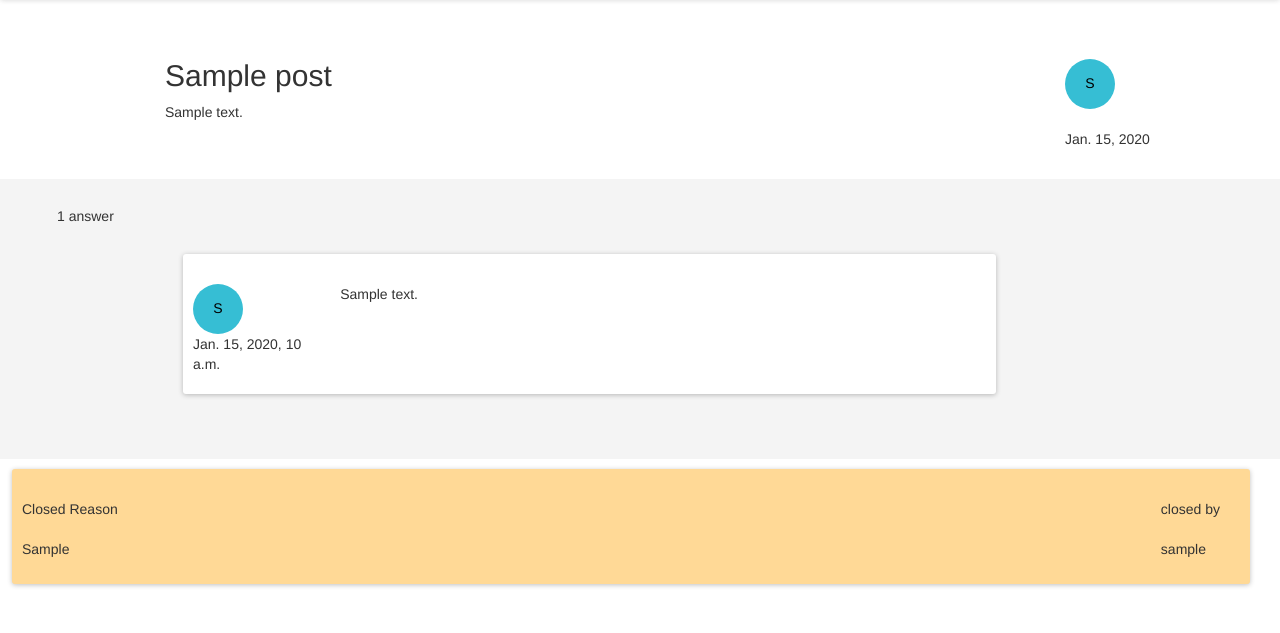
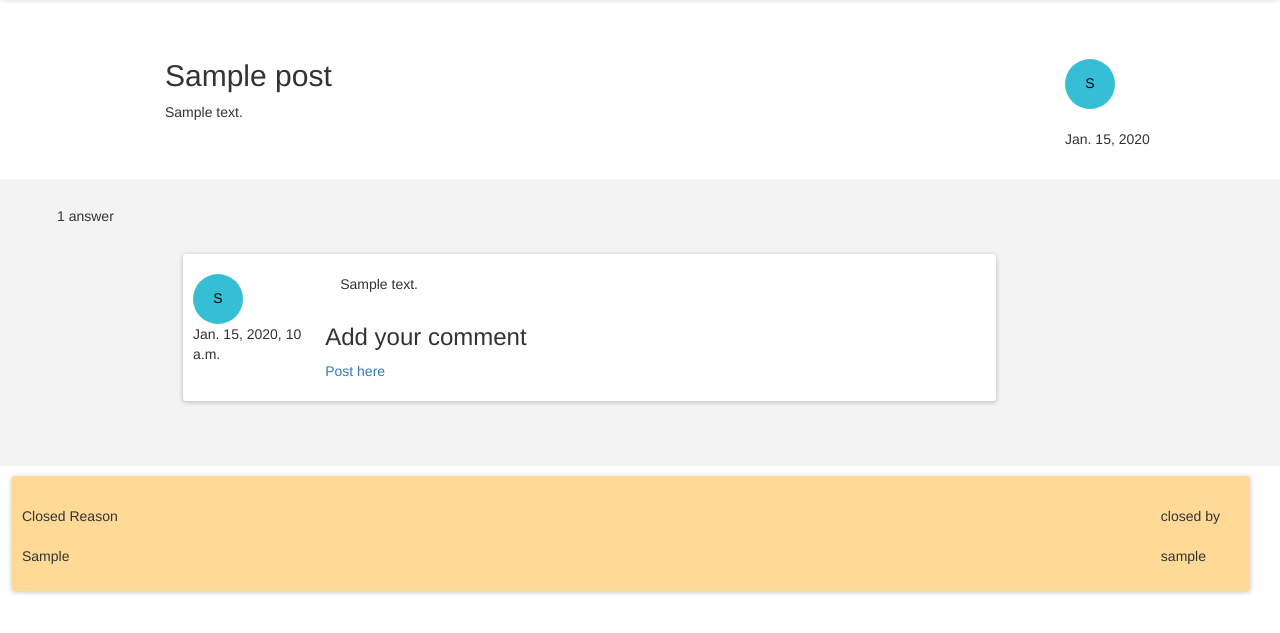
Before and after one commit to armsarun/djangoforum, a Django app: a page that uses forum/templates/forum/app/querydetail.html in a window 1280 px wide. Shown: the part 51-684 px from the top of the page. Run offline with Django 3.2, Linux system fonts and the light colour scheme; tables that the repository leaves empty hold one stand-in row (values such as "Sample post"); some libraries are stand-ins or nearby versions.

Commit message:
Comments model added

```diff
--- a/forum/admin.py
+++ b/forum/admin.py
@@ -9,7 +9,6 @@ class PostAdmin(admin.ModelAdmin):
    readonly_fields = ('slug','create','closed_reason')
    list_display =  ('title','create')
 
-
 admin.site.register(Profile, ProfileAdmin)
 admin.site.register(Post,PostAdmin)
 admin.site.register(Thread)
--- a/forum/models.py
+++ b/forum/models.py
@@ -72,6 +72,7 @@ class Thread(models.Model):
 class Comment(models.Model):
   user = models.ForeignKey(User, related_name='comment_user')
   post = models.ForeignKey(Post, related_name='comment_post')
+  answer =  models.ForeignKey(Thread, related_name='comment_answers')
   comment = models.TextField()
   create =models.DateTimeField(auto_now=True)
 
--- a/forum/templates/forum/app/querydetail.html
+++ b/forum/templates/forum/app/querydetail.html
@@ -38,7 +38,6 @@
             <div class="row">
                 {% for answer in answers %}
                     <div class="answer_inner clearfix">
-                        <p>{{ request.user.answer.count }}</p>
                         <div class="col-lg-2">
                             <div class="row">
                                 <div class="avatar">
@@ -51,6 +50,11 @@
                         </div>
                         <div class="col-lg-10">
                             {{ answer.content| safe | linebreaks }}
+                            <div class="row">
+                              <h3> Add  your comment </h3>
+                                <input type="hidden" name='id' value='{{ answer.id }}'>
+                                <a href="{% url "comment" answer.id query.slug  %}">Post here</a>
+                            </div>
                         </div>
 
                     </div>
@@ -82,7 +86,7 @@
 
             <div class="answer_block">
                 <h3> Post your answer </h3>
-                <a href="{% url "newanswer" query.slug %}">Post here</a>
+                <a href="user_answers" query.slug >Post here</a>
             </div>
 
         {% endif %}
--- a/forum/urls.py
+++ b/forum/urls.py
@@ -25,7 +25,7 @@ urlpatterns = [
 
   url(r'^404/$',django.views.defaults.page_not_found, name='404'),
   url(r'^register/$', views.user_registration, name='register'),
-  url(r'edit/$', views.user_edit, name='edit'),
+  url(r'^account/edit/$', views.user_edit, name='edit'),
 
   url(r'^post/$', views.newquery, name='newquery'),
 
@@ -53,6 +53,6 @@ urlpatterns = [
   #clsoe the user question
   url(r'^(?P<slug>[-\w]+)/close/$', views.userquery_close, name='question_close'),
 
-
+  url(r'^(?P<id>\d{2})/(?P<slug>[-\w]+)/comment/$', views.newcomment, name='comment')
 
 ]
--- a/forum/views.py
+++ b/forum/views.py
@@ -2,12 +2,15 @@ import user
 
 from django.contrib import messages
 from django.db.models import Q
+from django.http import HttpResponse
 from django.shortcuts import render, get_object_or_404
 from django.contrib.auth.decorators import login_required
+
+
 from .forms import NewQueryForm, NewAnswerForm, EditQueryForm, CloseQueryForm, UserRegistrationForm, UserEditForm, \
-  ProfileEditForm
+  ProfileEditForm,CommentForm
 
-from .models import Post, Thread, Profile
+from .models import Post, Thread, Profile, Comment
 
 
 def user_registration(request):
@@ -77,6 +80,7 @@ def newanswer(request, slug):
   query = get_object_or_404(Post, slug=slug)
   question = Post.objects.get(title=query.title)
   answer = question.answer.filter()
+
   if request.method == 'POST':
     answer_form = NewAnswerForm(request.POST)
     if answer_form.is_valid():
@@ -167,3 +171,34 @@ def userquery_close(request, slug):
     return render(request, 'forum/app/userqueryclose.html', {'closeform': closeform})
   else:
     return render(request, 404)
+
+@login_required
+def newcomment(request,slug, id):
+  query = get_object_or_404(Post, slug=slug)
+  #get the exact answer id in all answers
+  answers = query.answer.filter(id=id)
+  # Foreign key field instances
+  question = Post.objects.get(title=query.title)
+  answer = Thread.objects.get(id=id)
+
+  comments = answer.comment_answers.filter()
+  if request.method == 'POST':
+    commentform = CommentForm(request.POST)
+    if commentform.is_valid():
+      new_comment = commentform.save(commit=False)
+      # new_comment.user = request.user
+      # new_comment.post = question
+      # new_comment.answer = answer
+      # new_comment.save()
+      obj, created = Comment.objects.get_or_create(user=request.user, \
+                                                   post=question,\
+                                                   answer=answer,comment=new_comment)
+      messages.success(request, "comment added sucessfully")
+    else:
+      messages.error(request, "comment not added")
+  else:
+    commentform = CommentForm()
+  return render(request,'forum/app/newcomment.html', {'commentform':commentform,
+                                                      'query':query,
+                                                      'answers': answers,
+                                                      'comments':comments})
```
Also changed, not shown: forum/forms.py (+7 -2 lines), forum/templates/forum/app/newcomment.html (added, +41 -0 lines), forum/migrations/0031_comment_answer.py (added), forum/migrations/0032_auto_20161218_1254.py (added), forum/migrations/0033_comment.py (added), 8 other files.
